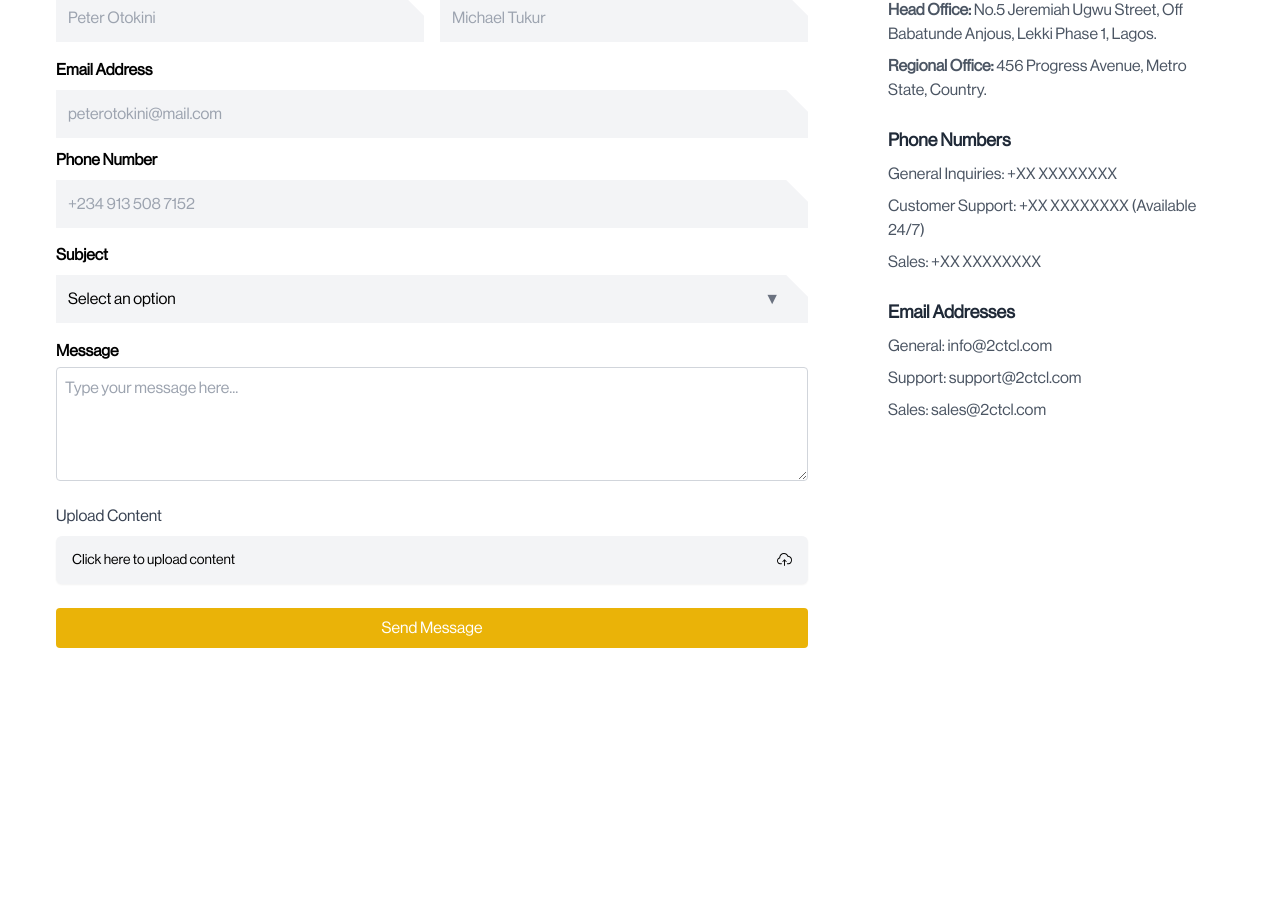
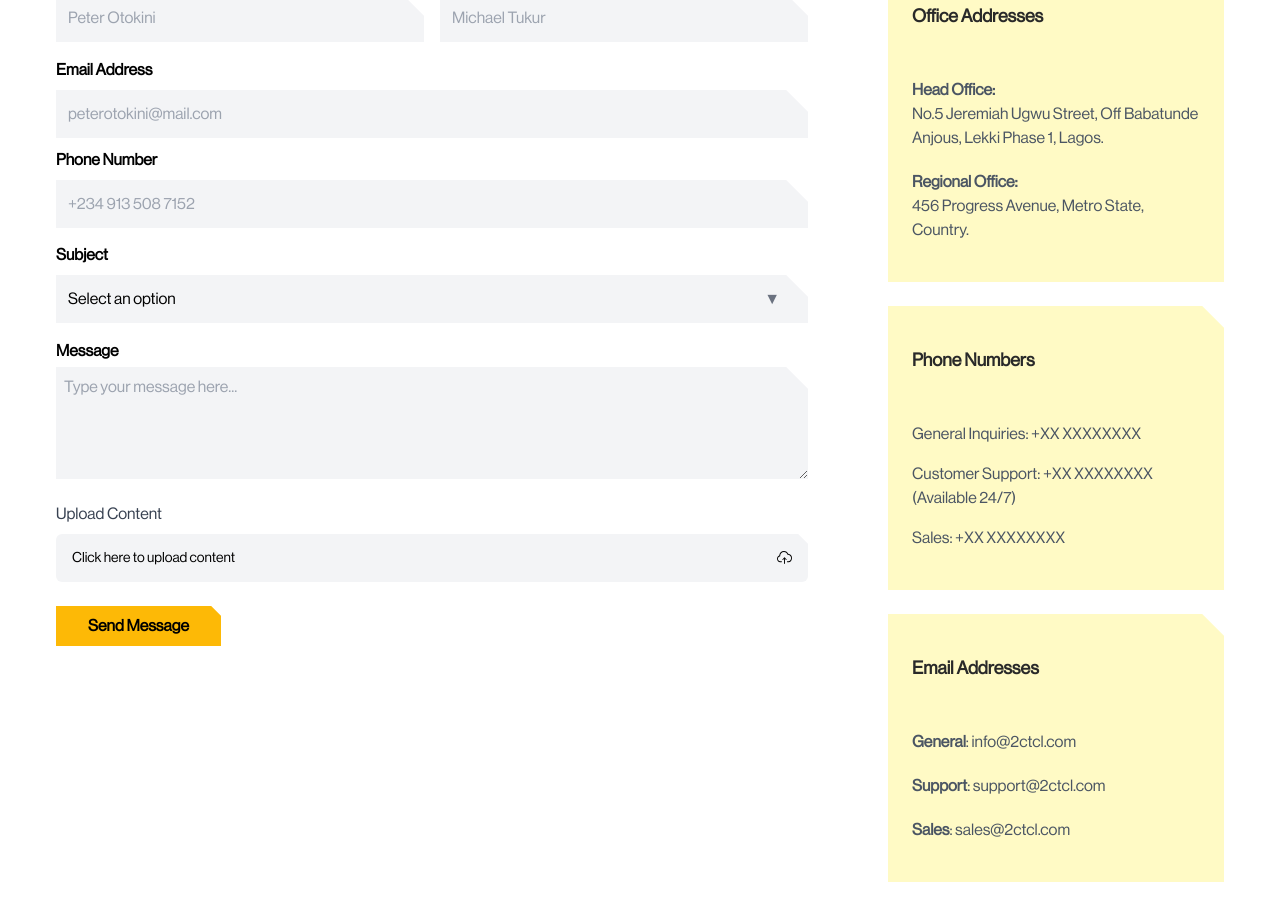
Before and after one commit to zumboxtechnologies/21ctl-reloaded, a Next.js app: page /contact in a window 1280 px wide. Shown: the part 537-1458 px from the top of the page. Before the commit the page ends 1241 px from the top, so only its background shows below. Built offline with nearby package versions, Linux system fonts and the light colour scheme.

Commit message:
more updates

```diff
--- a/app/(main)/contact/page.tsx
+++ b/app/(main)/contact/page.tsx
@@ -8,6 +8,7 @@ import FormSelect from "../../../components/Contact/FormSelect";
 import FormField from "../../../components/Contact/FormField";
 import Polygon from "@/components/Polygon";
 import SizedBox from "@/components/SizedBox";
+import PolygonBox from "@/components/security/PolygonBox";
 export default function ContactPage() {
   const {
     register,
@@ -130,12 +131,12 @@ export default function ContactPage() {
             />
 
             {/* Submit Button */}
-            <button
-              type="submit"
-              className="w-full bg-yellow-500 text-white py-2 px-4 rounded hover:bg-yellow-600 focus:outline-none"
-            >
-              Send Message
-            </button>
+            <div className="relative bg-primary w-fit py-2 px-8">
+              <button type="submit" className="font-semibold  ">
+                Send Message
+              </button>
+              <Polygon className="size-3 bg-white" />
+            </div>
           </form>
 
           {/* Contact Information */}
--- a/app/globals.css
+++ b/app/globals.css
@@ -8,6 +8,15 @@
   .clip-triangle {
     clip-path: polygon(50% 0%, 0% 100%, 100% 100%);
   }
+}
+.sm{
+  @apply font-semibold
+}
+.address{
+  @apply bg-[#FFFAC5] mb-6 py-10 px-6
+}
+.addressDiv{
+  @apply bg-white h-6 w-6
 }
 
 @layer base {
--- a/components/Contact/ContactInfo.tsx
+++ b/components/Contact/ContactInfo.tsx
@@ -1,35 +1,57 @@
 import React from "react";
+import PolygonBox from "../security/PolygonBox";
 
 export default function ContactInfo() {
   return (
     <div className=" p-6 ">
-      <div className="mb-6">
-        <h2 className="text-lg font-bold text-gray-800">Office Addresses</h2>
+      <PolygonBox classname=" addressDiv ">
+        <div className="address">
+          <h2 className="text-lg font-bold ">Office Addresses</h2>
+          <div className="flex flex-col gap-3 mt-[40px]">
             <p className="text-gray-600 mt-2">
-          <strong>Head Office:</strong> No.5 Jeremiah Ugwu Street, Off Babatunde
-          Anjous, Lekki Phase 1, Lagos.
+              <strong>Head Office:</strong>
+              <br /> No.5 Jeremiah Ugwu Street, Off Babatunde Anjous, Lekki
+              Phase 1, Lagos.
             </p>
             <p className="text-gray-600 mt-2">
-          <strong>Regional Office:</strong> 456 Progress Avenue, Metro State,
-          Country.
+              <strong>Regional Office:</strong> <br /> 456 Progress Avenue,
+              Metro State, Country.
             </p>
           </div>
+        </div>
+      </PolygonBox>
 
-      <div className="mb-6">
-        <h2 className="text-lg font-bold text-gray-800">Phone Numbers</h2>
-        <p className="text-gray-600 mt-2">General Inquiries: +XX XXXXXXXX</p>
+      <PolygonBox classname="addressDiv ">
+        <div className="address flex flex-col gap-[40px]">
+          <h2 className="text-lg font-bold ">Phone Numbers</h2>
+          <div className="flex flex-col gap-2">
+            <p className="text-gray-600 mt-2">
+              General Inquiries: +XX XXXXXXXX
+            </p>
             <p className="text-gray-600 mt-2">
               Customer Support: +XX XXXXXXXX (Available 24/7)
             </p>
             <p className="text-gray-600 mt-2">Sales: +XX XXXXXXXX</p>
           </div>
+        </div>
+      </PolygonBox>
 
-      <div>
-        <h2 className="text-lg font-bold text-gray-800">Email Addresses</h2>
-        <p className="text-gray-600 mt-2">General: info@2ctcl.com</p>
-        <p className="text-gray-600 mt-2">Support: support@2ctcl.com</p>
-        <p className="text-gray-600 mt-2">Sales: sales@2ctcl.com</p>
+      <PolygonBox classname="addressDiv">
+        <div className="address flex flex-col gap-[40px]">
+          <h2 className="text-lg font-bold ">Email Addresses</h2>
+          <div className="flex flex-col gap-3">
+            <p className="text-gray-600 mt-2">
+              <span className="sm">General</span>: info@2ctcl.com
+            </p>
+            <p className="text-gray-600 mt-2">
+              <span className="sm">Support</span>: support@2ctcl.com
+            </p>
+            <p className="text-gray-600 mt-2">
+              <span className="sm">Sales</span>: sales@2ctcl.com
+            </p>
           </div>
+        </div>
+      </PolygonBox>
     </div>
   );
 }
--- a/components/Contact/FormFileUpload.tsx
+++ b/components/Contact/FormFileUpload.tsx
@@ -1,5 +1,6 @@
 import React from "react";
 import { SlCloudUpload } from "react-icons/sl";
+import PolygonBox from "../security/PolygonBox";
 interface FormFileUploadProps {
   label: string;
   name: string;
@@ -14,7 +15,8 @@ const FormFileUpload: React.FC<FormFileUploadProps> = ({
   return (
     <div className="mb-6">
       <label className="block text-gray-700 font-medium mb-2">{label}</label>
-      <div className="relative border-gray-300 rounded-md bg-gray-100  text-sm cursor-pointer shadow-sm hover:bg-gray-200 focus:ring-2 h-12 flex justify-between items-center focus:ring-yellow-500 group p-4">
+      <PolygonBox classname="h-3 w-3 bg-white">
+        <div className=" border-gray-300 rounded-md bg-gray-100  text-sm cursor-pointer hover:bg-gray-200 focus:ring-2 h-12 flex justify-between items-center focus:ring-yellow-500 group p-4">
           <input
             type="file"
             id={name}
@@ -28,6 +30,7 @@ const FormFileUpload: React.FC<FormFileUploadProps> = ({
             <SlCloudUpload size={15} />
           </label>
         </div>
+      </PolygonBox>
     </div>
   );
 };
--- a/components/Contact/FormTextArea.tsx
+++ b/components/Contact/FormTextArea.tsx
@@ -1,5 +1,6 @@
 import React from "react";
 import { FieldError, FieldValues, UseFormRegister } from "react-hook-form";
+import PolygonBox from "../security/PolygonBox";
 
 interface FormTextAreaProps {
   label: string;
@@ -21,14 +22,14 @@ export default function FormTextArea({
   return (
     <div className="mb-4">
       <label className="block font-semibold mb-1">{label}</label>
-      <textarea
-        {...register(name, validation)}
-        rows={4}
-        placeholder={placeholder}
-        className={`w-full p-2 border rounded focus:outline-none ${
-          error ? "border-red-500" : "border-gray-300"
-        } focus:ring-2 focus:ring-yellow-500`}
-      ></textarea>
+      <PolygonBox classname="h-6 w-6 bg-white">
+        <textarea
+          {...register(name, validation)}
+          rows={4}
+          placeholder={placeholder}
+          className={`w-full p-2 bg-gray-100  focus:outline-none focus:ring-2 focus:ring-yellow-500`}
+        ></textarea>
+      </PolygonBox>
       {error && <p className="text-red-500 text-sm mt-1">{error.message}</p>}
     </div>
   );
```
Lines whose indentation alone changed are shown as unchanged.
